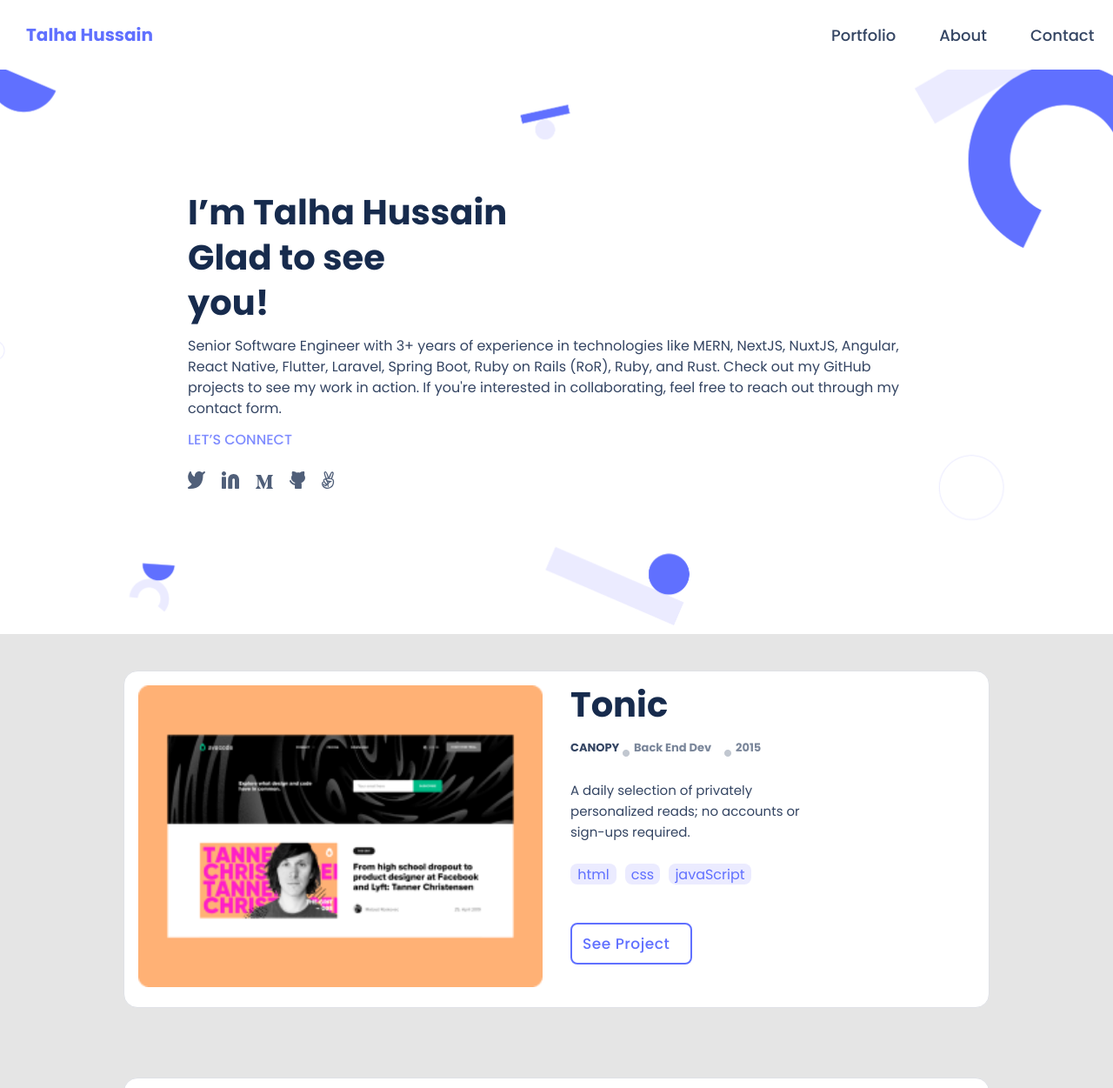
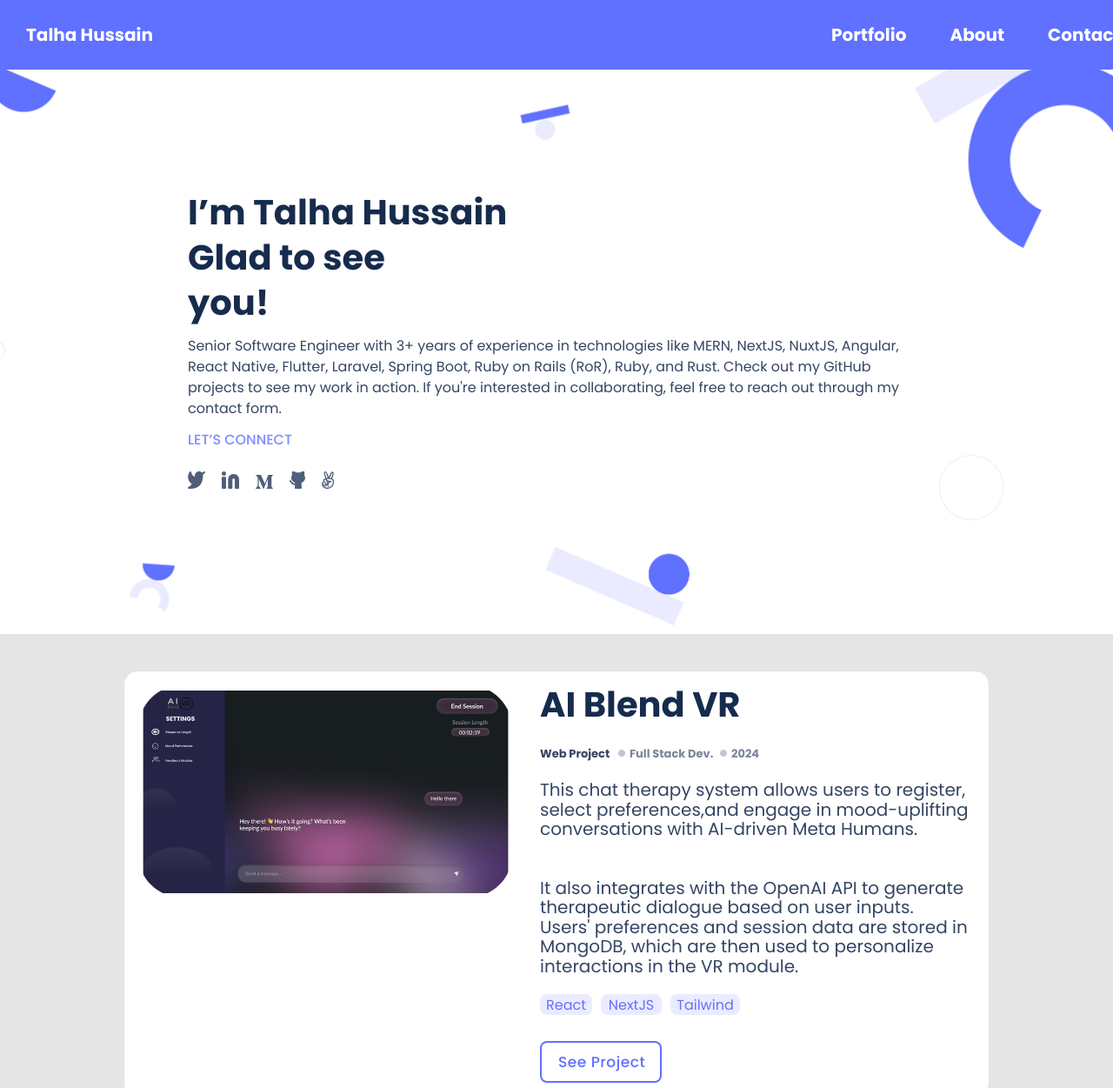
Before and after one commit to TalhaBruh/My-Portfolio, a website: page index.html in a window 1280 px wide. Shown: the top 1251 px of the page at 87% size. Drawn offline with Linux system fonts and the light colour scheme.

Commit message:
Styling updated

```diff
--- a/index.html
+++ b/index.html
@@ -81,14 +81,14 @@
           <figure class="snap-shoot-one">
             <img
               class="project1-photo"
-              src="assets/images/SnapshootPortfolio.png"
+              src="assets/images/ai1.png"
               alt="project's image"
             />
           </figure>
           <div class="Project-one-header">
-            <h4>Tonic</h4>
+            <h4>AI Blend VR</h4>
             <ul class="project-description">
-              <li class="project1-text">CANOPY</li>
+              <li class="project1-text">Web Project</li>
               <li>
                 <img
                   class="bullet-image"
@@ -96,7 +96,7 @@
                   alt="bullet"
                 />
               </li>
-              <li class="Project1-text2">Back End Dev</li>
+              <li class="Project1-text2">Full Stack Dev.</li>
               <li>
                 <img
                   class="bullet-image"
@@ -104,17 +104,19 @@
                   alt="bullet"
                 />
               </li>
-              <li class="Project1-text3">2015</li>
+              <li class="Project1-text3">2024</li>
             </ul>
             <p class="project-requirement">
-              A daily selection of privately <br />personalized reads; no
-              accounts or<br />
-              sign-ups required.
+              This chat therapy system allows users to register, select preferences,and engage in mood-uplifting conversations with AI-driven Meta Humans. <br />
+              <br /><br />
+              It also integrates with the OpenAI API to generate therapeutic dialogue based on user inputs. <br />
+              Users' preferences and session data are stored in MongoDB, which are then used to personalize interactions in the VR module.
+              <br />
             </p>
             <ul class="Project1-languages">
-              <li class="lang1">html</li>
-              <li class="lang2">css</li>
-              <li class="lang3">javaScript</li>
+              <li class="lang1">React</li>
+              <li class="lang2">NextJS</li>
+              <li class="lang3">Tailwind</li>
             </ul>
             <button class="btn submit-btn" type="submit">See Project</button>
           </div>
--- a/style.css
+++ b/style.css
@@ -9,7 +9,7 @@
 }
 
 .navbar {
-  background: #fff;
+  background: #6070ff;
   height: 80px;
   width: 100%;
   position: fixed;
@@ -22,7 +22,7 @@
 .nav-branding {
   font-size: 20px;
   font-family: "Poppins", sans-serif;
-  color: #6070ff;
+  color: #fff;
   font-weight: 700;
   line-height: 40px;
   padding: 0 30px;
@@ -36,16 +36,16 @@
   width: 100%;
   height: 100vh;
   transition: 0.1s;
-  background: rgba(96, 112, 255, 0.7);
+  background: rgba(0, 0, 0, 0.7);
   backdrop-filter: blur(0.5rem);
   padding-top: 50px;
   z-index: 9;
 }
 
 .nav-link {
-  font-weight: 600;
+  font-weight: 1000;
   font-size: 30px;
-  color: #fff;
+  color: #000000;
   font-family: "Poppins", sans-serif;
   margin: 10px;
 }
@@ -154,6 +154,17 @@
   align-items: baseline;
 }
 
+
+
+
+
+
+
+
+
+
+
+
 /* Work section */
 
 #work-container {
@@ -190,6 +201,7 @@
 
 .container > figure > img {
   width: 100%;
+  border-radius: 50px / 50px;    /*change*/
 }
 
 .Project-one-header {
@@ -224,15 +236,15 @@
 
 .project-description > .project1-text {
   position: static;
-  width: 55px;
-  height: 16px;
+  width: 85px;
+  height: 18px;
   left: 0;
-  top: 8px;
+  top: 20px;
   font-family: "Poppins", sans-serif;
   font-style: normal;
   font-weight: 600;
   font-size: 13px;
-  line-height: 16px;
+  line-height: 30px;
   color: #344563;
 }
 
@@ -246,7 +258,7 @@
   font-style: normal;
   font-weight: 600;
   font-size: 13px;
-  line-height: 16px;
+  line-height: 30px;
   color: #7a869a;
 }
 
@@ -260,19 +272,19 @@
   font-style: normal;
   font-weight: 600;
   font-size: 13px;
-  line-height: 16px;
+  line-height: 30px;
   color: #7a869a;
 }
 
 .project-requirement {
-  font: normal normal 400 15px "Poppins", sans-serif;
-  line-height: 24px;
+  font: normal normal 300 20px "Poppins", sans-serif;
+  line-height: 22.5px;
   color: #344563;
   position: static;
-  width: 295px;
-  height: 76px;
+  width: 500px;
+  height: 76px;    /*changes*/
   left: 0;
-  top: 92px;
+  top: 0;
 }
 
 .Project1-languages {
@@ -286,7 +298,7 @@
 
 .Project1-languages > .lang1 {
   float: left;
-  width: 53px;
+  width: 60px;                /* This change*/
   height: 24px;
   display: flex;
   justify-content: center;
@@ -294,11 +306,12 @@
   border-radius: 8px;
   color: #6070ff;
   background: #ebebff;
+  margin-top: 150px;          /* This change*/
 }
 
 .Project1-languages > .lang2 {
   float: left;
-  width: 40px;
+  width: 70px;            /* This change*/
   height: 24px;
   display: flex;
   justify-content: center;
@@ -306,11 +319,12 @@
   border-radius: 8px;
   color: #6070ff;
   background: #ebebff;
+  margin-top: 150px;        /* This change*/
 }
 
 .Project1-languages > .lang3 {
   float: right;
-  width: 95px;
+  width: 80px;              /* This change*/
   height: 24px;
   display: flex;
   justify-content: center;
@@ -318,6 +332,7 @@
   border-radius: 8px;
   color: #6070ff;
   background: #ebebff;
+  margin-top: 150px;        /* This change*/
 }
 
 .btn {
@@ -329,15 +344,15 @@
   font-style: normal;
   font-weight: 500;
   font-size: 17px;
-  line-height: 24px;
+  line-height: 30px;
   letter-spacing: 0.03em;
   border: 2px solid #6070ff;
   color: #6070ff;
   background-color: #fff;
   box-sizing: border-box;
   border-radius: 8px;
-  margin-top: 24px;
-  padding-left: 12px;
+  margin-top: 10px;
+  padding-left: 19px;     /* This change*/
 }
 
 .btn:hover {
@@ -671,12 +686,20 @@ textarea {
     font-family: "Poppins", sans-serif;
   }
 
+
+
+
+
+
+
+
+
   /* navbar section */
 
   .nav-item a {
-    color: #344563;
-    font-weight: 500;
-    font-size: 18px;
+    color: #ffffff;
+    font-weight: 800;
+    font-size: 20px;
   }
 
   .nav-menu {
@@ -695,6 +718,12 @@ textarea {
   .hamburger {
     display: none;
   }
+
+
+
+
+
+
 
   /* header section */
   .hero-section {
```
Also changed, not shown: assets/images/ai1.png (added), assets/images/bb1.png (added), assets/images/cp1.png (added), assets/images/pf1.png (added).
